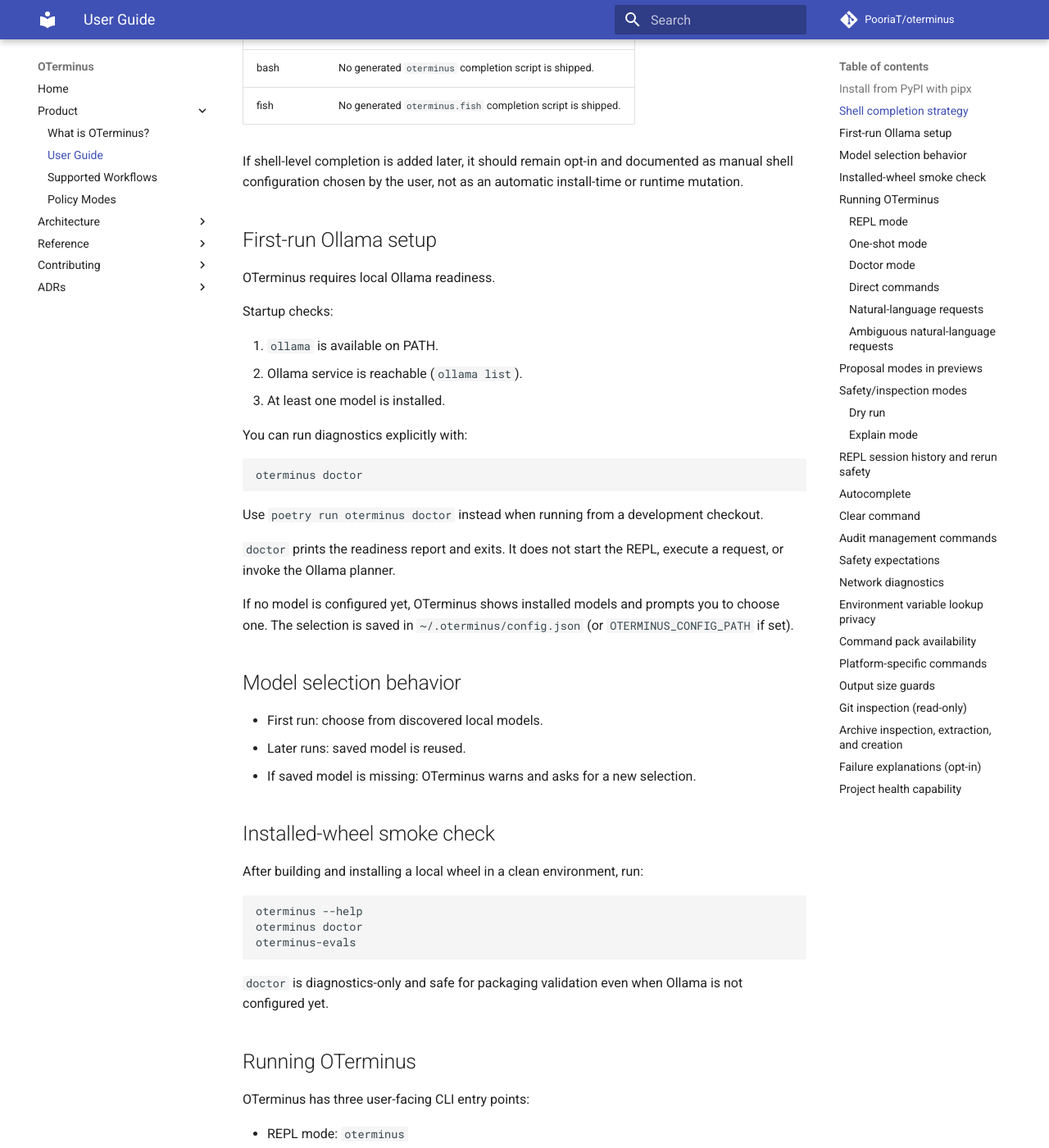
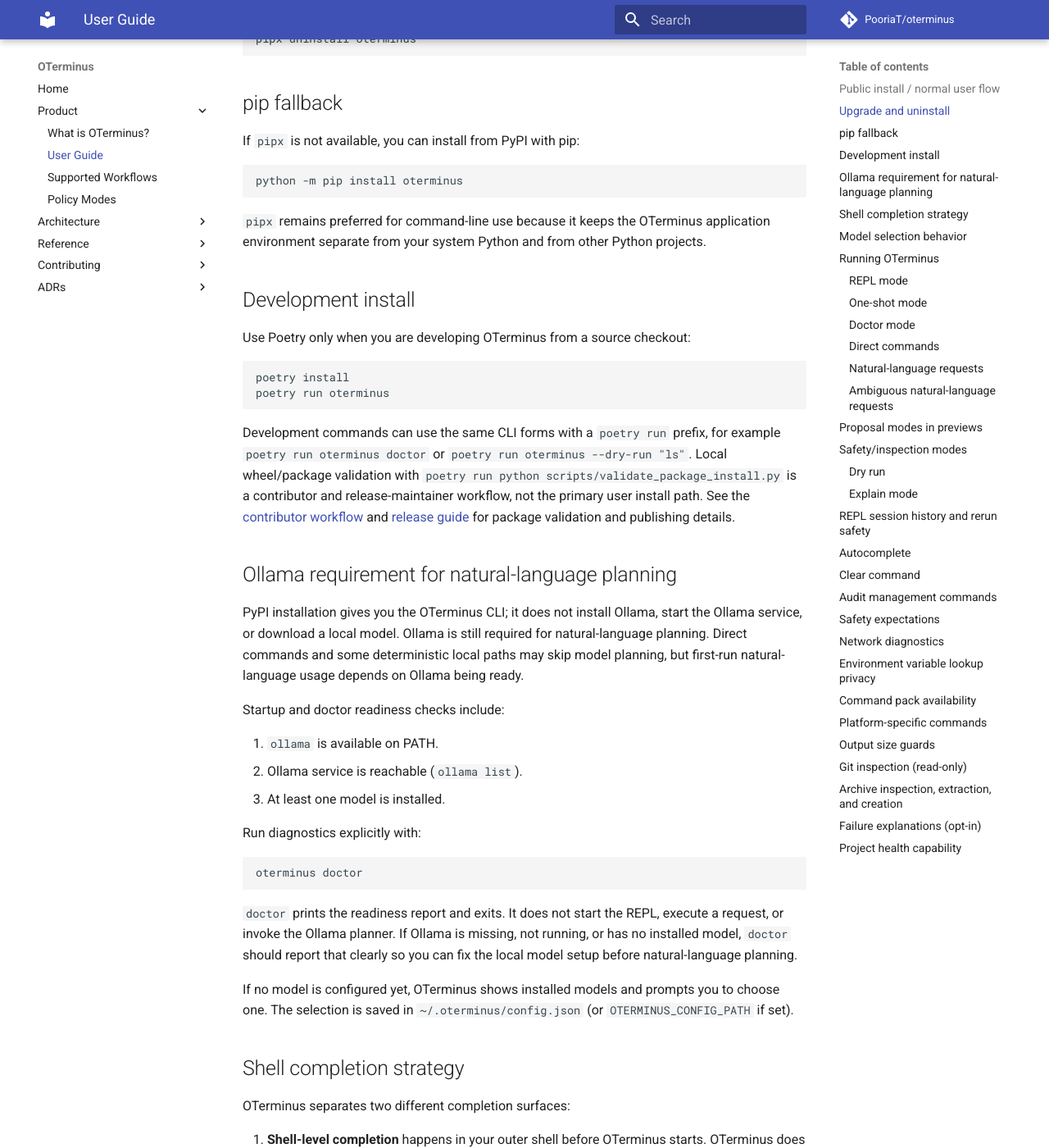
Before and after one commit to PooriaT/oterminus, an MkDocs documentation site: the page built from docs/product/user-guide.md, in a window 1280 px wide and 1400 px high, scrolled down 944 px. Shown: the whole window at 82% size. Built offline with MkDocs 1.6.1 and Material for MkDocs 9.7.7, drawn with Linux system fonts in a browser that asks for light colours; comment, search, counter and statistics services are not loaded; some of the changed text lies outside the part shown.

Commit message:
Update PyPI install docs

````diff
--- a/docs/contributing.md
+++ b/docs/contributing.md
@@ -3,6 +3,16 @@
 Use the same Poetry-based commands locally that CI runs on pull requests. The goal is to keep the
 repository readable after the collapsed-file cleanup and to catch formatting, lint, test, docs, and
 eval regressions before review.
+
+## Public installs vs. development installs
+
+End users should install released OTerminus packages from PyPI, preferably with
+`pipx install oterminus` so the CLI is isolated from the system Python environment. If `pipx` is
+unavailable, the user-facing fallback is `python -m pip install oterminus`. Keep these public
+install instructions in README and the user guide aligned with actual package metadata and CLI
+behavior.
+
+Contributors working from a source checkout should use Poetry instead of a public PyPI install.
 
 ## Set up development dependencies
 
@@ -84,8 +94,12 @@
 - Keep `README.md` as the landing page and quick orientation.
 - Put detailed product, architecture, reference, eval, and contributor material under `/docs`.
 - Update MkDocs navigation when adding, moving, or deleting docs pages.
-- Do not include secrets, real tokens, real audit logs, persisted history files, or personal local paths in docs or fixtures.
-- When audit, history, failure-explanation, output, or env privacy behavior changes, update the relevant docs in the same PR.
+- Keep public install docs aligned with PyPI/pipx behavior, development docs aligned with Poetry,
+  and release/package-validation docs aligned with the package validation script.
+- Do not include secrets, real tokens, real audit logs, persisted history files, or personal local
+  paths in docs or fixtures.
+- When audit, history, failure-explanation, output, install behavior, packaging metadata, or env
+  privacy behavior changes, update the relevant docs in the same PR.
 
 Validate docs before review:
 
@@ -117,7 +131,8 @@
 
 ## Local package build + wheel install validation
 
-Validate local artifacts before publishing or changing packaging behavior:
+Validate local artifacts before publishing or changing packaging behavior. This script is for
+release/development validation, not the primary user install path:
 
 ```bash
 poetry run python scripts/validate_package_install.py
--- a/docs/product/user-guide.md
+++ b/docs/product/user-guide.md
@@ -1,13 +1,13 @@
 # User Guide
 
-## Install from PyPI with pipx
+## Public install / normal user flow
 
 For released versions, OTerminus is published to PyPI as the `oterminus` package. The package
 installs two console scripts: `oterminus` for the assistant CLI and `oterminus-evals` for the
 packaged evaluation smoke check.
 
-For normal use, prefer `pipx` so OTerminus and its Python dependencies are isolated from your
-system Python environment:
+For normal CLI use, prefer `pipx` because it installs OTerminus in an isolated environment instead
+of mixing OTerminus and its dependencies into your system Python environment:
 
 ```bash
 pipx install oterminus
@@ -15,8 +15,86 @@
 oterminus
 ```
 
-Use `pipx upgrade oterminus` to update an existing install. If you are contributing from a source
-checkout, use the Poetry commands in the contributor docs instead, such as `poetry run oterminus`.
+Run `oterminus doctor` immediately after installation. It is the recommended post-install
+diagnostic for checking CLI integrity, configuration paths, selected model state, Ollama CLI/service
+readiness, local model availability, audit path, registry metadata, eval fixtures, and relevant
+developer-tool status.
+
+After `doctor` reports a usable setup, start the interactive app or run one-shot requests:
+
+```bash
+oterminus
+oterminus "show disk usage for this folder"
+oterminus --dry-run "copy notes.txt to backup/notes.txt"
+oterminus --explain "find processes matching python"
+```
+
+## Upgrade and uninstall
+
+Update an existing isolated `pipx` install with:
+
+```bash
+pipx upgrade oterminus
+```
+
+Remove the isolated CLI with:
+
+```bash
+pipx uninstall oterminus
+```
+
+## pip fallback
+
+If `pipx` is not available, you can install from PyPI with pip:
+
+```bash
+python -m pip install oterminus
+```
+
+`pipx` remains preferred for command-line use because it keeps the OTerminus application environment
+separate from your system Python and from other Python projects.
+
+## Development install
+
+Use Poetry only when you are developing OTerminus from a source checkout:
+
+```bash
+poetry install
+poetry run oterminus
+```
+
+Development commands can use the same CLI forms with a `poetry run` prefix, for example
+`poetry run oterminus doctor` or `poetry run oterminus --dry-run "ls"`. Local wheel/package
+validation with `poetry run python scripts/validate_package_install.py` is a contributor and
+release-maintainer workflow, not the primary user install path. See the
+[contributor workflow](../contributing.md#local-package-build-wheel-install-validation) and
+[release guide](../release.md) for package validation and publishing details.
+
+## Ollama requirement for natural-language planning
+
+PyPI installation gives you the OTerminus CLI; it does not install Ollama, start the Ollama service,
+or download a local model. Ollama is still required for natural-language planning. Direct commands
+and some deterministic local paths may skip model planning, but first-run natural-language usage
+depends on Ollama being ready.
+
+Startup and doctor readiness checks include:
+
+1. `ollama` is available on PATH.
+2. Ollama service is reachable (`ollama list`).
+3. At least one model is installed.
+
+Run diagnostics explicitly with:
+
+```bash
+oterminus doctor
+```
+
+`doctor` prints the readiness report and exits. It does not start the REPL, execute a request, or
+invoke the Ollama planner. If Ollama is missing, not running, or has no installed model, `doctor`
+should report that clearly so you can fix the local model setup before natural-language planning.
+
+If no model is configured yet, OTerminus shows installed models and prompts you to choose one. The
+selection is saved in `~/.oterminus/config.json` (or `OTERMINUS_CONFIG_PATH` if set).
 
 ## Shell completion strategy
 
@@ -28,7 +106,7 @@
    startup file automatically.
 2. **REPL Tab autocomplete** happens inside interactive OTerminus after you run `oterminus`. This
    is supported through `prompt_toolkit` and is documented in the [Autocomplete](#autocomplete)
-   section.
+   section. It completes built-ins, supported commands/capabilities, and local filesystem paths.
 
 Current shell-level status:
 
@@ -41,47 +119,11 @@
 If shell-level completion is added later, it should remain opt-in and documented as manual shell
 configuration chosen by the user, not as an automatic install-time or runtime mutation.
 
-## First-run Ollama setup
-
-OTerminus requires local Ollama readiness.
-
-Startup checks:
-
-1. `ollama` is available on PATH.
-2. Ollama service is reachable (`ollama list`).
-3. At least one model is installed.
-
-You can run diagnostics explicitly with:
-
-```bash
-oterminus doctor
-```
-
-Use `poetry run oterminus doctor` instead when running from a development checkout.
-
-`doctor` prints the readiness report and exits. It does not start the REPL, execute a request, or
-invoke the Ollama planner.
-
-If no model is configured yet, OTerminus shows installed models and prompts you to choose one. The
-selection is saved in `~/.oterminus/config.json` (or `OTERMINUS_CONFIG_PATH` if set).
-
 ## Model selection behavior
 
 - First run: choose from discovered local models.
 - Later runs: saved model is reused.
 - If saved model is missing: OTerminus warns and asks for a new selection.
-
-## Installed-wheel smoke check
-
-After building and installing a local wheel in a clean environment, run:
-
-```bash
-oterminus --help
-oterminus doctor
-oterminus-evals
-```
-
-`doctor` is diagnostics-only and safe for packaging validation even when Ollama is not configured yet.
 
 ## Running OTerminus
 
--- a/docs/release.md
+++ b/docs/release.md
@@ -1,6 +1,7 @@
 # Release and package publishing
 
-OTerminus release publishing is intentionally staged so the first public PyPI releases are repeatable and safe.
+OTerminus release publishing is intentionally staged so the first public PyPI releases are
+repeatable and safe.
 
 ## Workflow map
 
@@ -57,12 +58,28 @@
 3. builds distributions once
 4. publishes the exact built artifacts to PyPI after environment approval
 
-Authentication is OIDC Trusted Publishing (`id-token: write`) with `pypa/gh-action-pypi-publish`; no long-lived PyPI API tokens are required.
+Authentication is OIDC Trusted Publishing (`id-token: write`) with
+`pypa/gh-action-pypi-publish`; no long-lived PyPI API tokens are required.
+
+## Local package validation
+
+Before publishing or changing packaging behavior, validate local artifacts from a source checkout:
+
+```bash
+poetry run python scripts/validate_package_install.py
+```
+
+This contributor/release-maintainer check builds the local `sdist` and `wheel`, installs the wheel
+into a temporary clean virtual environment, verifies `import oterminus`, and runs installed-console
+smoke checks such as `oterminus --help`, `oterminus doctor`, and `oterminus-evals`. It is not the
+primary end-user install path; users should install released packages from PyPI with
+`pipx install oterminus` or, when `pipx` is unavailable,
+`python -m pip install oterminus`.
 
 ## Post-release user install verification
 
-After a production PyPI release is available, verify the end-user installation path with `pipx` from
-a clean environment:
+After a production PyPI release is available, verify the preferred end-user installation path with
+`pipx` from a clean environment:
 
 ```bash
 pipx install oterminus
@@ -71,16 +88,33 @@
 oterminus-evals
 ```
 
+Also verify the pip fallback in a clean virtual environment:
+
+```bash
+python -m pip install oterminus
+oterminus --help
+oterminus doctor
+```
+
 For an existing `pipx` install, verify upgrades with:
 
 ```bash
 pipx upgrade oterminus
+oterminus doctor
 ```
 
 The published package name is `oterminus`; the installed console scripts are `oterminus` and
-`oterminus-evals`. Release verification should not add or rely on automatic shell startup-file
-changes. OTerminus currently supports REPL Tab autocomplete via `prompt_toolkit`, but does not ship
-zsh, bash, or fish shell-level completion scripts.
+`oterminus-evals`. `oterminus doctor` is the recommended post-install diagnostic and should clearly
+report Ollama CLI, service, and local-model readiness. PyPI installation does not install or start
+Ollama; natural-language planning still depends on a ready local Ollama setup, although direct
+commands and some deterministic local paths may not need a live model.
+
+Release verification should not add or rely on automatic shell startup-file changes. OTerminus
+currently supports REPL Tab autocomplete via `prompt_toolkit`, but does not ship zsh, bash, or fish
+shell-level completion scripts.
+
+Note: `oterminus doctor` may exit non-zero in clean or CI environments if Ollama is unavailable;
+this still confirms the installed CLI is callable and that readiness failures are surfaced clearly.
 
 ## What remains manual and intentional
 
@@ -135,6 +169,3 @@
 4. optionally restrict deployment branches/tags to release patterns
 
 Do **not** add long-lived `PYPI_API_TOKEN` secrets when Trusted Publishing is configured.
-
-
-Note: `oterminus doctor` may exit non-zero in CI if Ollama is unavailable; this smoke check still confirms the CLI is installed and callable.
````
Also changed, not shown: README.md (+22 -17 lines), docs/index.md (+2 -2 lines).
